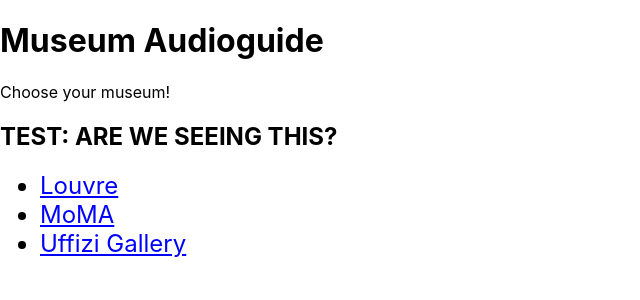
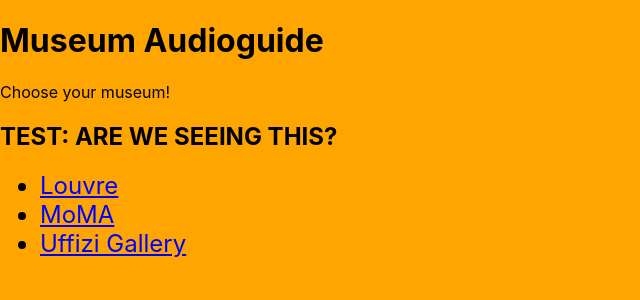
Before and after one commit to nikolai8159/claudio, a React (Create React App) app in the folder audioguide-app/frontend/: page / in a window 1280 px wide. Shown: the top 300 px of the page, without its empty margins (0-640 px from the left). Built offline with nearby package versions, Linux system fonts and the light colour scheme.

Commit message:
making it orange

```diff
--- a/audioguide-app/frontend/src/index.css
+++ b/audioguide-app/frontend/src/index.css
@@ -1,3 +1,8 @@
+body {
+  background-color: orange;
+}
+
+
 body {
   margin: 0;
   font-family: -apple-system, BlinkMacSystemFont, 'Segoe UI', 'Roboto', 'Oxygen',
```
